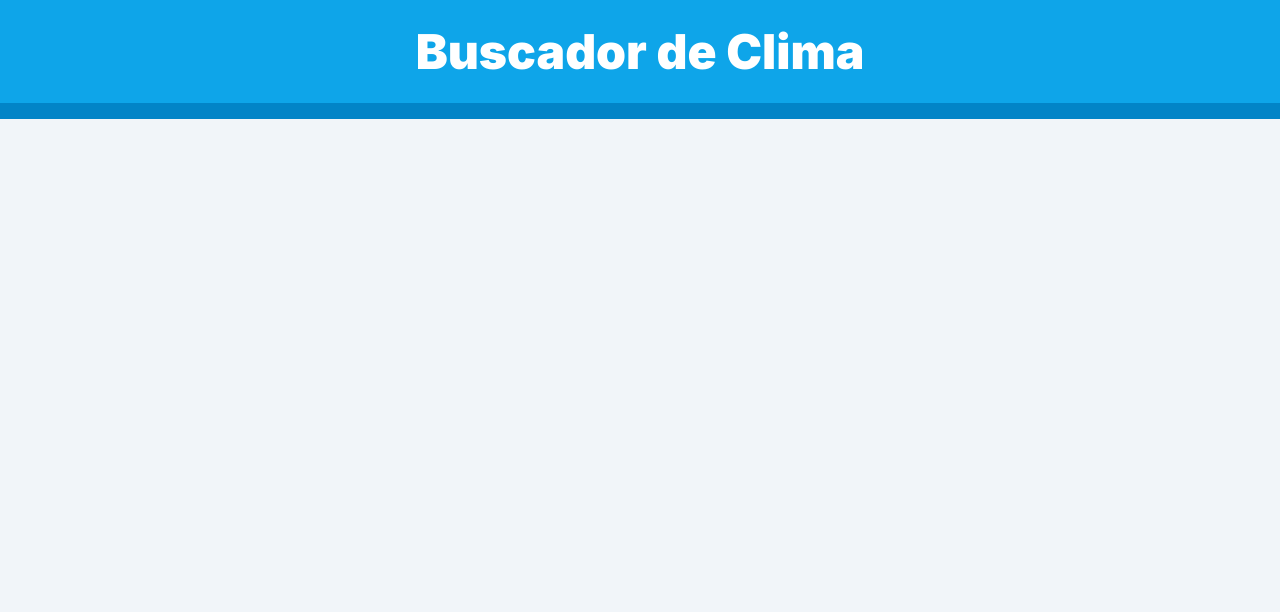
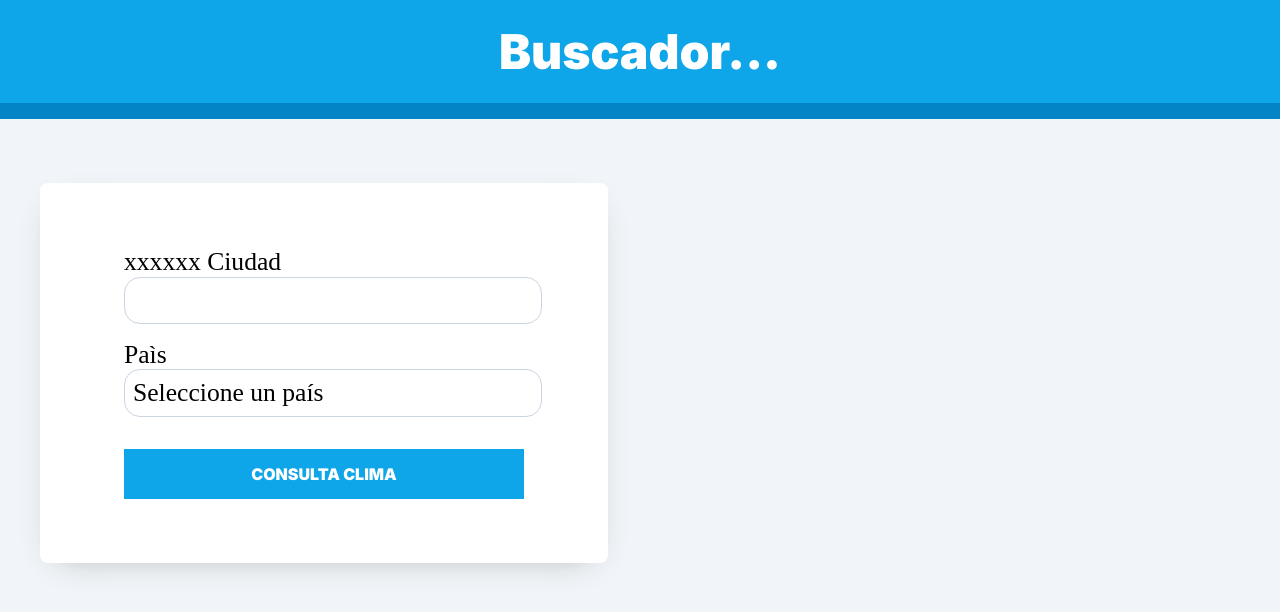
Before and after one commit to jassarillo/react_clima, a React (Vite) app: page /b in a window 1280 px wide. Before the commit this address had no page. Shown: the top 612 px of the page. Built offline with nearby package versions, Linux system fonts and the light colour scheme; a web font is replaced by a local one.

Commit message:
form mercado...

```diff
--- a/src/App.jsx
+++ b/src/App.jsx
@@ -1,5 +1,7 @@
 import { AppClima }  from "./componets/AppClima";
+import { AppMercado }  from "./componets/AppMercado";
 import { ClimaProvider } from "./context/ClimaProvider";
+import { MercadoProvider } from "./context/MercadoProvider"
 import Crear from "./componets/Crear";
 import {  BrowserRouter as Router,  Route,  Routes} from "react-router-dom";
 
@@ -8,15 +10,27 @@ function App() {
 
   return (
     <Router>
+      <header>
+        <h1>Buscador...</h1>
+      </header>
+
+
     <ClimaProvider>
-      <header>
-        <h1>Buscador de Clima</h1>
-      </header>
       <Routes>
-
       <Route path='/' element={<AppClima></AppClima>}> </Route>
       </Routes>
     </ClimaProvider>
+
+
+    <MercadoProvider>
+      <Routes>
+      <Route path='/b' element={<AppMercado></AppMercado>}> </Route>
+      </Routes>
+    </MercadoProvider>
+
+
+
+
     <Routes>
     <Route path='/Crear' element={<Crear></Crear>}> </Route>
     </Routes>
--- /dev/null
+++ b/src/componets/AppMercado.jsx
@@ -0,0 +1,17 @@
+import  BuscadorForm  from "./BuscadorForm";
+import ResultadoMercado from "./ResultadoMercado";
+import useMercado from "../hooks/useMercado";
+
+
+export const AppMercado = () => {
+    const {resultado } = useMercado()
+    return (
+        <>
+            <main className="dos-columnas">
+            <BuscadorForm/>
+            {resultado?.name && <ResultadoMercado/>}
+
+            </main>
+        </>
+    )
+}
--- /dev/null
+++ b/src/componets/BuscadorForm.jsx
@@ -0,0 +1,66 @@
+import { useState } from 'react'
+import  useMercado  from "../hooks/useMercado"
+
+const BuscadorForm = () => {
+
+    const [alerta, setAlerta] = useState('')
+    const { busqueda, datosBusqueda, consultarClima } = useMercado()
+
+    const { ciudad, pais } = busqueda
+
+    const handleSubmit = e => {
+        e.preventDefault()
+
+        if(Object.values(busqueda).includes('')) {
+            setAlerta('Todos los campos son obligatorios');
+            return
+        }
+
+        consultarClima(busqueda)
+    }
+
+    return (
+        <div className="contenedor">
+            {alerta && <p>{alerta}</p>}
+            <form
+            onSubmit={handleSubmit}
+            >
+                <div className="campo">
+                    <label htmlFor="ciudad">  xxxxxx Ciudad</label>
+                    <input
+                    type="text"
+                    id="ciudad"
+                    name="ciudad"
+                    onChange={datosBusqueda}
+                    value={ciudad}
+                    />
+                </div>
+                <div className="campo">
+                    <label htmlFor="pais">Paìs</label>
+                    <select
+                    id="pais"
+                    name="pais"
+                    onChange={datosBusqueda}
+                    value={pais}
+                    >
+                        <option value="">Seleccione un país</option>
+                        <option value="US">Estados Unidos</option>
+                        <option value="MX">México</option>
+                        <option value="AR">Agentina</option>
+                        <option value="CO">Colombia</option>
+                        <option value="CR">Costa Rica</option>
+                        <option value="ES">España</option>
+
+
+                    </select>
+                </div>
+                <input
+                type="submit"
+                value="Consulta Clima"
+                />
+            </form>
+        </div>
+    );
+}
+
+export default BuscadorForm
--- /dev/null
+++ b/src/componets/ResultadoMercado.jsx
@@ -0,0 +1,32 @@
+import useMercado from "../hooks/useMercado"
+import { Link } from "react-router-dom";
+const ResultadoMercado = () => {
+
+    const { resultado } = useMercado()
+
+    const kelvin = 273.1
+
+    const { name, main } = resultado
+    return (
+        <div className="contenedor">
+            <h2>El clima de {name} es{} </h2>
+            <p >
+                { parseInt(main.temp - kelvin)} <span>&#x2103;</span>
+            </p>
+            <p>
+                 Máxima { parseInt(main.temp_max - kelvin)} <span>&#x2103;</span>
+            </p>
+            <p>
+                 Mínima { parseInt(main.temp_min - kelvin)} <span>&#x2103;</span>
+            </p>
+            <p>
+            Ver liga Mercado: <Link type='button' to={'editar/'+kelvin}>{main.temp}</Link>
+            </p>
+
+
+
+        </div>
+    )
+}
+
+export default ResultadoMercado
--- /dev/null
+++ b/src/context/MercadoProvider.jsx
@@ -0,0 +1,61 @@
+import { useState, createContext } from "react";
+import axios from 'axios'
+
+const MercadoContext = createContext()
+
+const MercadoProvider = ({children}) => {
+
+    const [busqueda, setBusqueda] = useState({
+        ciudad: '',
+        pais: ''
+    })
+
+    const [resultado, setResultado] = useState({})
+
+    const datosBusqueda = e =>{
+        setBusqueda({
+            ...busqueda,
+            [e.target.name]: e.target.value
+        })
+    }
+
+    const consultarClima = async datos => {
+        try{
+            const { ciudad, pais} = datos
+
+            const appId = import.meta.env.VITE_API_KEY
+
+            const url = `http://api.openweathermap.org/geo/1.0/direct?q=${ciudad},${pais}&limit=1&appid=${appId}`
+
+
+            const { data } = await axios(url)
+            const { lat, lon } = data[0]
+
+            const urlClima = `https://api.openweathermap.org/data/2.5/weather?lat=${lat}&lon=${lon}&appid=${appId}`
+
+            const { data: clima } = await axios(urlClima)
+            setResultado(clima)
+
+        }catch (error) {
+            console.log(error)
+        }
+    }
+
+    return (
+        <MercadoContext.Provider
+        value={{busqueda,
+            datosBusqueda,
+            consultarClima,
+            resultado
+        }}
+        >
+            {children}
+        </MercadoContext.Provider>
+    )
+}
+
+export {
+    MercadoProvider
+}
+
+export default MercadoContext
--- /dev/null
+++ b/src/hooks/useMercado.jsx
@@ -0,0 +1,8 @@
+import { useContext } from "react";
+import   MercadoContext   from "../context/MercadoProvider";
+
+const useMercado = () => {
+    return useContext(MercadoContext);
+}
+
+export default useMercado
```
